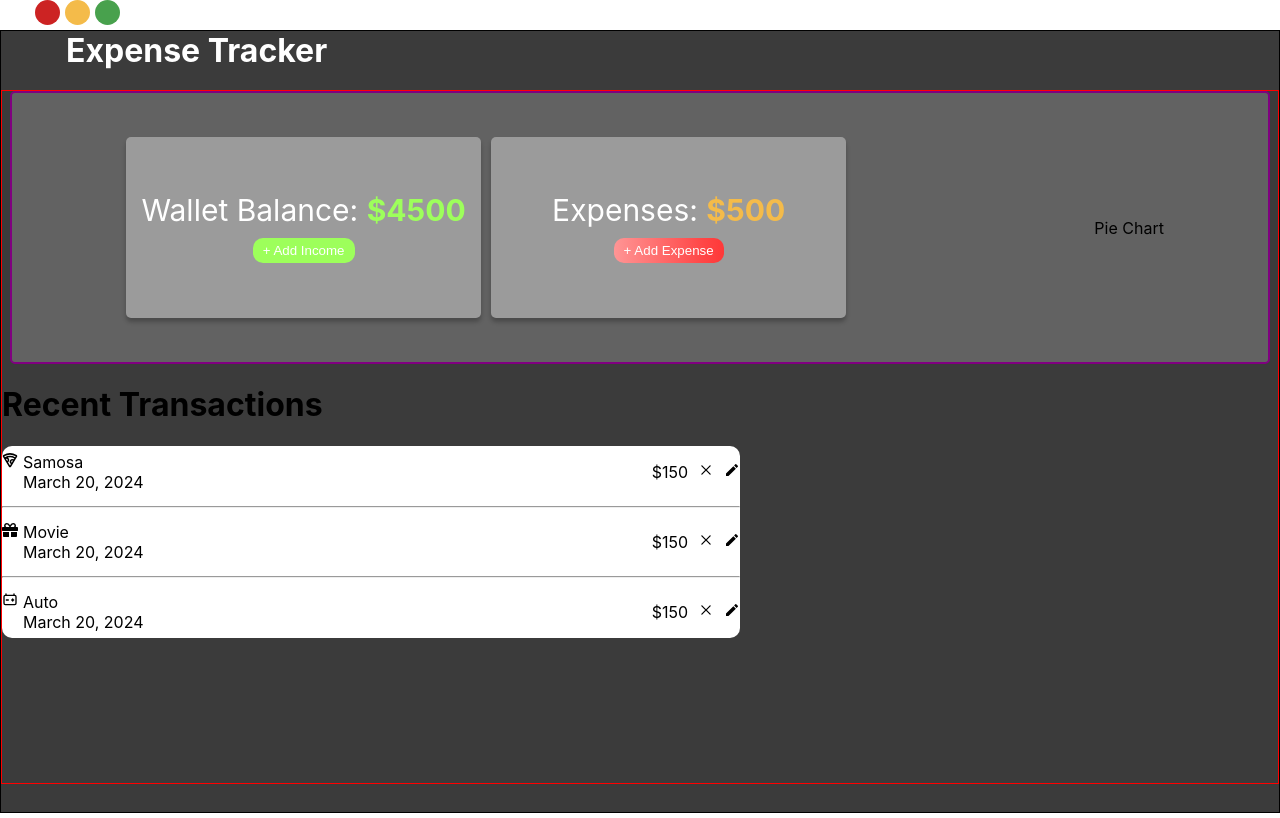
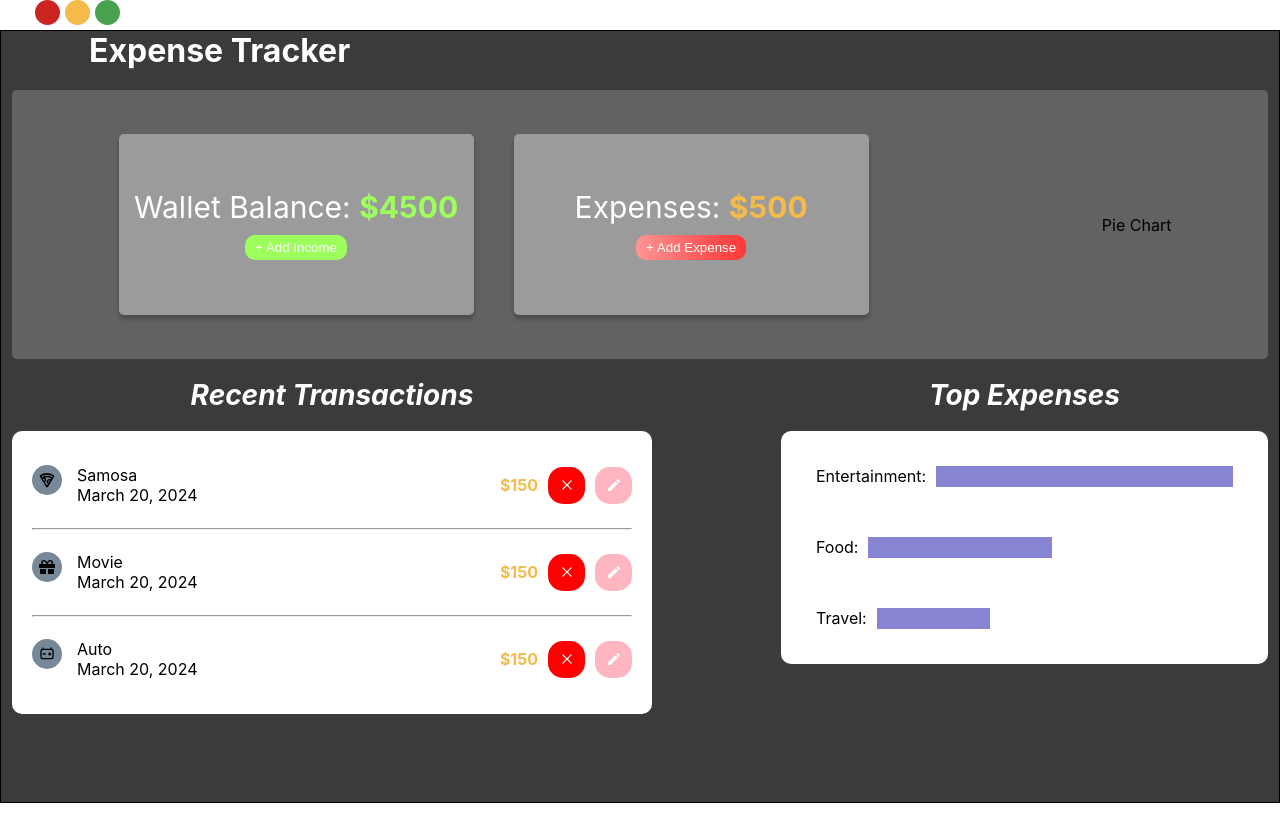
Before and after one commit to akashtu/expense-app, a React (Create React App) app: page / in a window 1280 px wide. Built offline with nearby package versions, Linux system fonts and the light colour scheme.

Commit message:
added_boxbottom_right_content

```diff
--- a/src/Components/BoxBottomComponent/BoxBottom.css
+++ b/src/Components/BoxBottomComponent/BoxBottom.css
@@ -0,0 +1,13 @@
+.boxbottom-container {
+  display: flex;
+  justify-content: space-between;
+  text-align: center;
+  max-width: 1256px;
+  margin: 0 auto;
+}
+.boxbottom-text {
+  color: #fff;
+  font-size: 28px;
+  font-style: italic;
+  font-weight: 700;
+}
--- a/src/Components/BoxBottomComponent/BoxBottom.js
+++ b/src/Components/BoxBottomComponent/BoxBottom.js
@@ -1,11 +1,18 @@
 import React from "react";
 import "./BoxBottom.css";
 import { BoxLeft } from "./BoxlLeft/BoxLeft";
+import { BoxRight } from "./BoxRight/BoxRight";
 export const BoxBottom = () => {
   return (
     <div className="boxbottom-container">
-      <h1>Recent Transactions</h1>
-      <BoxLeft />
+      <div>
+        <h1 className="boxbottom-text">Recent Transactions</h1>
+        <BoxLeft />
+      </div>
+      <div>
+        <h1 className="boxbottom-text">Top Expenses</h1>
+        <BoxRight />
+      </div>
     </div>
   );
 };
--- a/src/Components/BoxBottomComponent/BoxRight/BoxRight.css
+++ b/src/Components/BoxBottomComponent/BoxRight/BoxRight.css
@@ -0,0 +1,27 @@
+.boxright-container {
+  width: 417px;
+  height: auto;
+  background-color: #fff;
+  padding: 35px;
+  display: flex;
+  flex-direction: column;
+  gap: 50px;
+  border-radius: 10px;
+}
+.progress-bar {
+  width: 304px !important;
+  height: 21px;
+  border-radius: 0px, 20px, 20px, 0px;
+  background-color: #8784d2;
+  display: block;
+  margin-left: 10px;
+}
+.enter-div {
+  display: flex;
+}
+.progress1 {
+  width: 184px !important;
+}
+.progress2 {
+  width: 113px !important;
+}
--- a/src/Components/BoxBottomComponent/BoxRight/BoxRight.js
+++ b/src/Components/BoxBottomComponent/BoxRight/BoxRight.js
@@ -1,5 +1,20 @@
 import React from "react";
-
+import "./BoxRight.css";
 export const BoxRight = () => {
-  return <div>BoxRight</div>;
+  return (
+    <div className="boxright-container">
+      <div className="enter-div">
+        <span>Entertainment: </span>
+        <span className="progress-bar"></span>
+      </div>
+      <div className="enter-div">
+        <span>Food: </span>
+        <span className="progress-bar progress1"></span>
+      </div>
+      <div className="enter-div">
+        <span>Travel: </span>
+        <span className="progress-bar progress2"></span>
+      </div>
+    </div>
+  );
 };
--- a/src/Components/BoxBottomComponent/BoxlLeft/BoxLeft.css
+++ b/src/Components/BoxBottomComponent/BoxlLeft/BoxLeft.css
@@ -1,8 +1,9 @@
 .boxleft-container {
-  width: 738px;
+  width: 600px;
   height: auto;
   background-color: #fff;
   border-radius: 10px;
+  padding: 20px;
 }
 .boxleft-sub1 {
   display: flex;
@@ -17,4 +18,47 @@
   list-style: none;
   display: flex;
   gap: 10px;
+  align-items: center;
 }
+.icon {
+  width: 30px;
+  height: 30px;
+  background-color: lightslategray;
+  border-radius: 50%;
+  display: flex;
+  justify-content: center;
+  align-items: center;
+}
+.prod-name-time {
+  display: flex;
+  flex-direction: column;
+  /* justify-content: flex-start; */
+  align-items: flex-start;
+  margin-left: 10px;
+}
+.items-list > :nth-child(1) {
+  font-weight: 700;
+  color: #f4bb4a;
+}
+.items-list > :nth-child(2) {
+  width: 37px;
+  height: 37px;
+  border-radius: 50%;
+  background-color: red;
+  border-radius: 15px;
+  display: flex;
+  justify-content: center;
+  align-items: center;
+  color: #fff;
+}
+.items-list > :nth-child(3) {
+  width: 37px;
+  height: 37px;
+  border-radius: 50%;
+  background-color: lightpink;
+  border-radius: 15px;
+  display: flex;
+  justify-content: center;
+  align-items: center;
+  color: #fff;
+}
--- a/src/Components/BoxBottomComponent/BoxlLeft/BoxLeft.js
+++ b/src/Components/BoxBottomComponent/BoxlLeft/BoxLeft.js
@@ -13,7 +13,7 @@ export const BoxLeft = () => {
           <div className="icon">
             <PiPizzaBold />
           </div>
-          <div>
+          <div className="prod-name-time">
             <div className="prod-name">Samosa</div>
             <div className="time">March 20, 2024</div>
           </div>
@@ -36,7 +36,7 @@ export const BoxLeft = () => {
           <div className="icon">
             <FaGift />
           </div>
-          <div>
+          <div className="prod-name-time">
             <div className="prod-name">Movie</div>
             <div className="time">March 20, 2024</div>
           </div>
@@ -59,7 +59,7 @@ export const BoxLeft = () => {
           <div className="icon">
             <TbBatteryAutomotive />
           </div>
-          <div>
+          <div className="prod-name-time">
             <div className="prod-name">Auto</div>
             <div className="time">March 20, 2024</div>
           </div>
--- a/src/Components/BoxComponent/Box.css
+++ b/src/Components/BoxComponent/Box.css
@@ -1,6 +1,6 @@
 .box-container {
   max-width: 1440px;
-  height: 781px;
+  /* height: 781px; */
   border: 1px solid black;
   margin: 5px auto;
   background-color: #3b3b3b;
@@ -8,11 +8,11 @@
 .box-wrapper {
   max-width: 1300px;
   height: 692px;
-  border: 1px solid red;
+  /* border: 1px solid red; */
   margin: 20px auto;
 }
 .boxtop-content {
-  margin-left: 65px;
+  margin-left: 5.5rem;
   /* padding-top: 20px; */
   font-size: 32px;
   color: white;
--- a/src/Components/BoxTopComponent/BoxTop.css
+++ b/src/Components/BoxTopComponent/BoxTop.css
@@ -1,7 +1,7 @@
 .boxtop-component {
   max-width: 1256px;
   height: 269px;
-  border: 2px solid purple;
+  /* border: 2px solid purple; */
   margin: auto;
   border-radius: 5px;
   background-color: #626262;
@@ -14,6 +14,8 @@
   height: 181px;
   display: flex;
   margin-right: 40px;
+  display: flex;
+  gap: 30px;
 }
 .boxtop {
   width: 355px;
```
